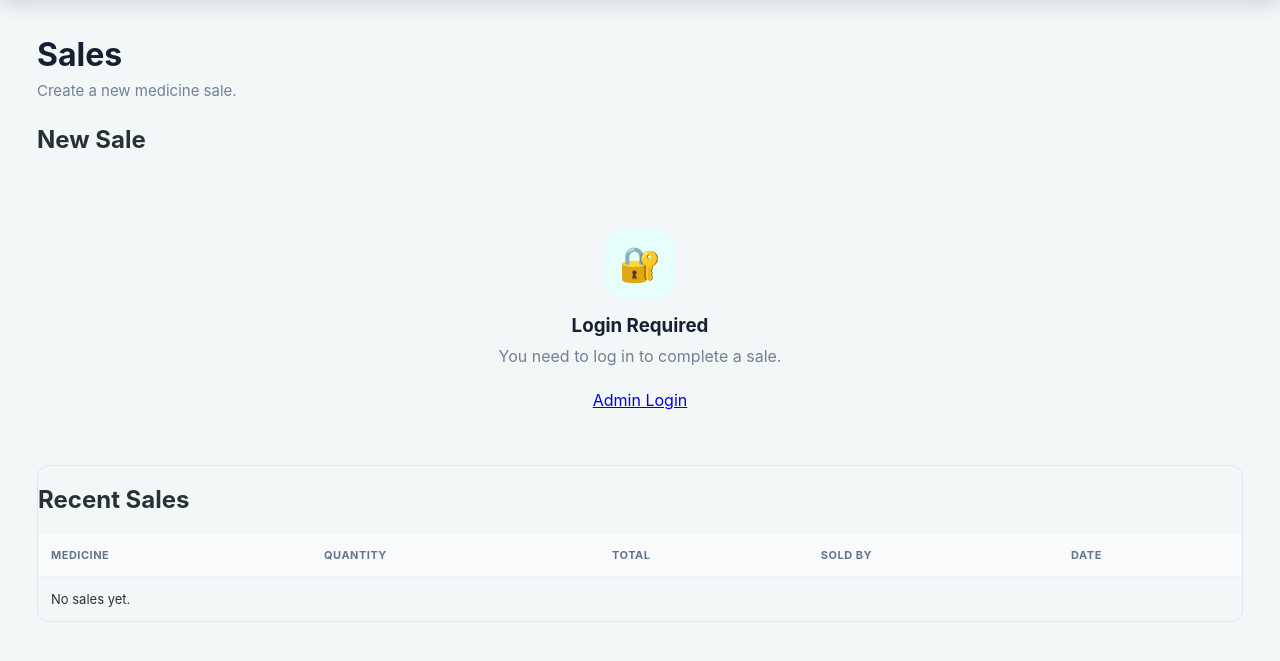
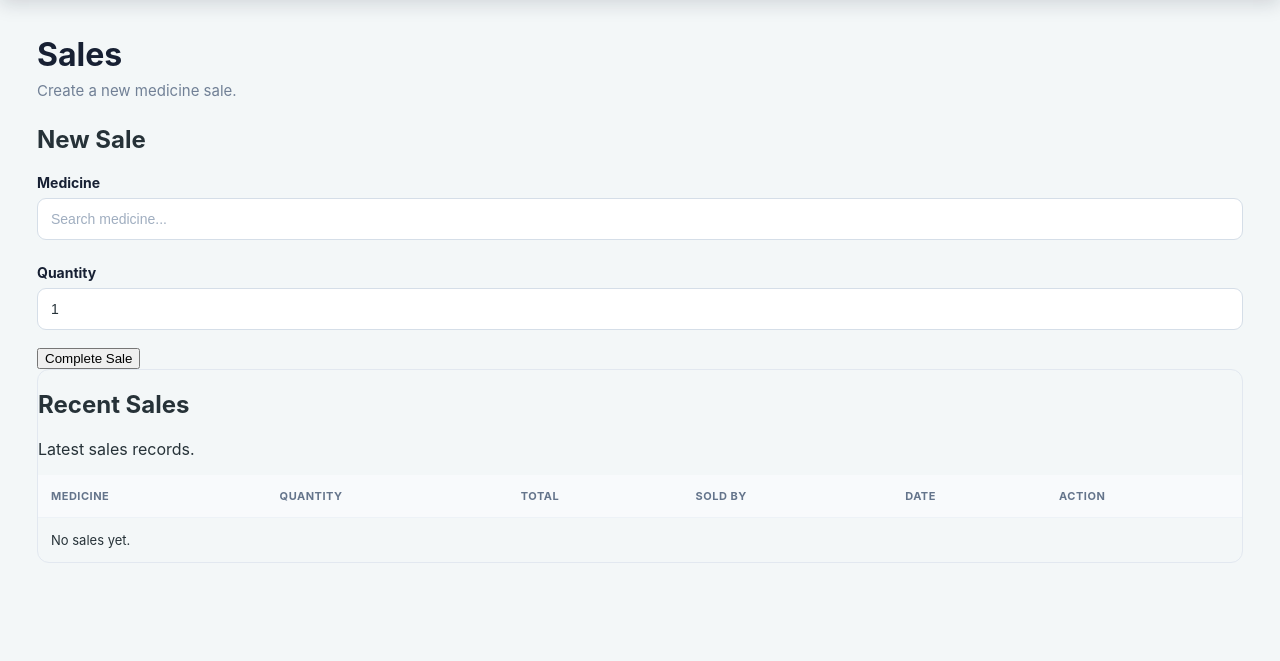
Before and after one commit to gmmuhammad002-cyber/pharmacy-management-system, a Flask app: page /sales in a window 1280 px wide. Shown: the part 70-731 px from the top of the page. Run offline with Flask 3, Linux system fonts and the light colour scheme; data that the repository does not hold is empty; some libraries are stand-ins or nearby versions.

Commit message:
Update sales.html

```diff
--- a/templates/sales.html
+++ b/templates/sales.html
@@ -11,32 +11,25 @@
     </div>
 </div>
 
-
 <div class="sales-layout">
 
     <!-- NEW SALE -->
-
     <div class="form-card">
 
         <h2>New Sale</h2>
 
-        {% if current_user.is_authenticated %}
-
         <form method="POST" id="saleForm">
 
             <div class="form-group">
-
-                <label>Medicine</label>
+                <label for="medicineSearch">Medicine</label>
 
                 <input
                     type="text"
                     id="medicineSearch"
                     placeholder="Search medicine..."
                     autocomplete="off"
-                    required
                 >
 
-                <!-- Seçilen medicine ID'si burada tutulur -->
                 <input
                     type="hidden"
                     name="medicine_id"
@@ -44,22 +37,29 @@
                     required
                 >
 
-                <!-- Arama sonuçları -->
                 <div
                     id="medicineResults"
                     class="medicine-results"
                 ></div>
 
+                <div
+                    id="selectedMedicine"
+                    class="selected-medicine"
+                    style="display: none;"
+                ></div>
             </div>
 
 
             <div class="form-group">
 
-                <label>Quantity</label>
+                <label for="quantity">
+                    Quantity
+                </label>
 
                 <input
                     type="number"
                     name="quantity"
+                    id="quantity"
                     min="1"
                     value="1"
                     required
@@ -77,37 +77,21 @@
 
         </form>
 
-        {% else %}
-
-        <div class="empty-state">
-
-            <div class="empty-icon">🔐</div>
-
-            <h3>Login Required</h3>
-
-            <p>
-                You need to log in to complete a sale.
-            </p>
-
-            <a
-                href="{{ url_for('login') }}"
-                class="button primary"
-            >
-                Admin Login
-            </a>
-
-        </div>
-
-        {% endif %}
-
     </div>
 
 
     <!-- RECENT SALES -->
-
     <div class="table-container">
 
+        <div class="section-header">
+            <div>
                 <h2>Recent Sales</h2>
+                <p>Latest sales records.</p>
+            </div>
+        </div>
+
+
+        <div class="table-responsive">
 
             <table>
 
@@ -118,8 +102,10 @@
                         <th>Total</th>
                         <th>Sold By</th>
                         <th>Date</th>
+                        <th>Action</th>
                     </tr>
                 </thead>
+
 
                 <tbody>
 
@@ -133,22 +119,44 @@
                             </strong>
                         </td>
 
+
                         <td>
                             {{ sale.quantity }}
                         </td>
 
+
                         <td>
-                        <strong>
                             ${{ "%.2f"|format(sale.total_price|float) }}
-                        </strong>
                         </td>
+
 
                         <td>
                             {{ sale.seller.username }}
                         </td>
 
+
                         <td>
                             {{ sale.sale_date.strftime("%Y-%m-%d %H:%M") }}
+                        </td>
+
+
+                        <td>
+
+                            <form
+                                method="POST"
+                                action="{{ url_for('delete_sale', id=sale.id) }}"
+                                onsubmit="return confirm('Delete this sale record? The quantity will be returned to stock.');"
+                            >
+
+                                <button
+                                    type="submit"
+                                    class="button danger"
+                                >
+                                    Delete
+                                </button>
+
+                            </form>
+
                         </td>
 
                     </tr>
@@ -156,7 +164,10 @@
                 {% else %}
 
                     <tr>
-                    <td colspan="5" class="empty">
+                        <td
+                            colspan="6"
+                            class="empty"
+                        >
                             No sales yet.
                         </td>
                     </tr>
@@ -171,22 +182,12 @@
 
     </div>
 
+</div>
+
 
 <script>
 
-const medicines = [
-    {% for medicine in medicines %}
-    {
-        id: "{{ medicine.id }}",
-        name: {{ medicine.name|tojson }},
-        barcode: {{ medicine.barcode|tojson }},
-        category: {{ medicine.category|tojson }},
-        price: "{{ "%.2f"|format(medicine.selling_price|float) }}",
-        stock: "{{ medicine.quantity }}"
-    },
-    {% endfor %}
-];
-
+    const medicines = {{ medicines|tojson }};
 
     const searchInput =
         document.getElementById("medicineSearch");
@@ -197,55 +198,24 @@ const medicineId =
     const results =
         document.getElementById("medicineResults");
 
+    const selectedMedicine =
+        document.getElementById("selectedMedicine");
 
-searchInput.addEventListener(
-    "input",
-    function () {
+    const saleForm =
+        document.getElementById("saleForm");
 
-        const search =
-            this.value.toLowerCase().trim();
 
-        medicineId.value = "";
+    function showResults(items) {
 
         results.innerHTML = "";
 
-        if (!search) {
-            results.style.display = "none";
-            return;
-        }
+        if (items.length === 0) {
 
-
-        const matches = medicines.filter(
-            function (medicine) {
-
-                return (
-                    medicine.name
-                        .toLowerCase()
-                        .includes(search)
-
-                    ||
-
-                    medicine.barcode
-                        .toLowerCase()
-                        .includes(search)
-
-                    ||
-
-                    medicine.category
-                        .toLowerCase()
-                        .includes(search)
-                );
-
-            }
-        );
-
-
-        if (matches.length === 0) {
-
-            results.innerHTML =
-                '<div class="medicine-no-results">' +
-                'No medicine found' +
-                '</div>';
+            results.innerHTML = `
+                <div class="medicine-no-results">
+                    No medicines found.
+                </div>
+            `;
 
             results.style.display = "block";
 
@@ -253,8 +223,7 @@ searchInput.addEventListener(
         }
 
 
-        matches.forEach(
-            function (medicine) {
+        items.forEach(function (medicine) {
 
             const item =
                 document.createElement("div");
@@ -267,13 +236,16 @@ searchInput.addEventListener(
                 <div>
                     <strong>${medicine.name}</strong>
                     <small>
-                            ${medicine.category}
-                            • Stock: ${medicine.stock}
+                        ${medicine.category || "No category"}
+                        ${medicine.barcode ? " • " + medicine.barcode : ""}
                     </small>
                 </div>
 
                 <span>
-                        $${medicine.price}
+                    $${Number(medicine.selling_price).toFixed(2)}
+                    <small>
+                        Stock: ${medicine.quantity}
+                    </small>
                 </span>
             `;
 
@@ -282,36 +254,94 @@ searchInput.addEventListener(
                 "click",
                 function () {
 
+                    medicineId.value =
+                        medicine.id;
+
                     searchInput.value =
                         medicine.name;
 
-                        medicineId.value =
-                            medicine.id;
+                    selectedMedicine.innerHTML = `
+                        Selected:
+                        <strong>${medicine.name}</strong>
+                        — Stock: ${medicine.quantity}
+                    `;
 
-                        results.innerHTML = "";
+                    selectedMedicine.style.display =
+                        "block";
 
                     results.style.display =
                         "none";
-
                 }
             );
 
 
             results.appendChild(item);
 
-            }
-        );
+        });
 
 
         results.style.display = "block";
+    }
+
+
+    searchInput.addEventListener(
+        "input",
+        function () {
+
+            const term =
+                searchInput.value
+                    .trim()
+                    .toLowerCase();
+
+
+            // Clear previously selected medicine
+            medicineId.value = "";
+
+            selectedMedicine.style.display =
+                "none";
+
+
+            if (!term) {
+
+                results.style.display =
+                    "none";
+
+                return;
+            }
+
+
+            const matches =
+                medicines.filter(function (medicine) {
+
+                    const name =
+                        (medicine.name || "")
+                            .toLowerCase();
+
+                    const barcode =
+                        (medicine.barcode || "")
+                            .toLowerCase();
+
+                    const category =
+                        (medicine.category || "")
+                            .toLowerCase();
+
+
+                    return (
+                        name.includes(term) ||
+                        barcode.includes(term) ||
+                        category.includes(term)
+                    );
+
+                });
+
+
+            showResults(matches);
 
         }
     );
 
 
-document
-    .getElementById("saleForm")
-    .addEventListener(
+    saleForm.addEventListener(
         "submit",
         function (event) {
 
@@ -320,7 +350,7 @@ document
                 event.preventDefault();
 
                 alert(
-                    "Please search and select a medicine."
+                    "Please search and select a medicine first."
                 );
 
                 searchInput.focus();
@@ -330,6 +360,24 @@ document
         }
     );
 
+
+    document.addEventListener(
+        "click",
+        function (event) {
+
+            if (
+                !searchInput.contains(event.target) &&
+                !results.contains(event.target)
+            ) {
+
+                results.style.display =
+                    "none";
+
+            }
+
+        }
+    );
+
 </script>
 
 {% endblock %}
```
Lines whose indentation alone changed are shown as unchanged.
